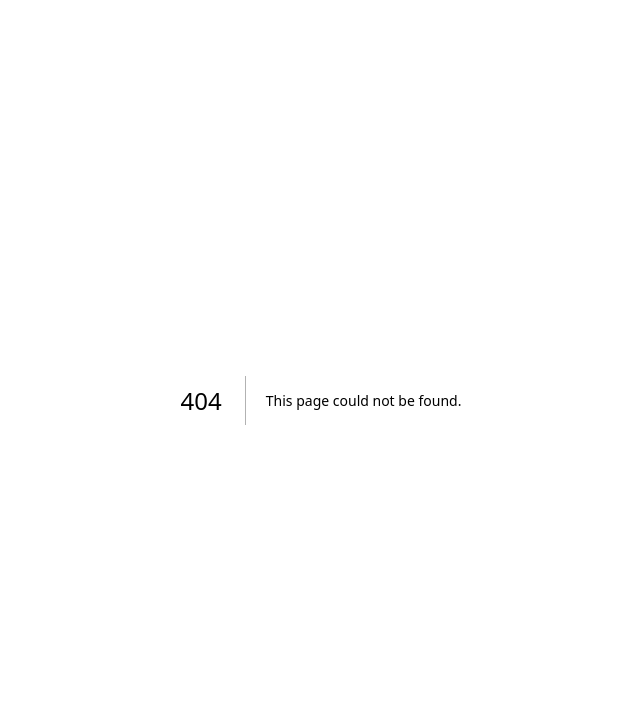
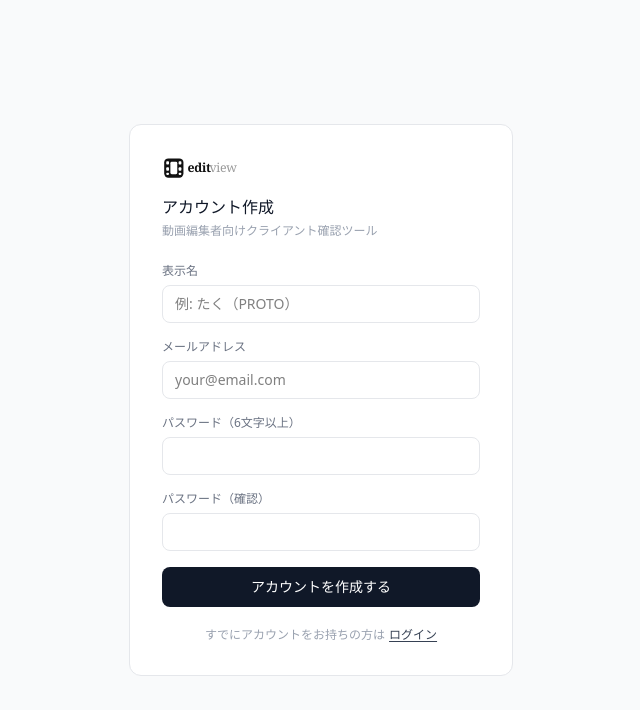
Before and after one commit to taku0811xxx-hash/editview-app, a Next.js app: page /register in a window 1280 px wide. Before the commit this address had no page. Shown: the top 710 px of the page, without its empty margins (319-959 px from the left). Built offline with nearby package versions, Linux system fonts and the light colour scheme; no server answers.

Commit message:
feat: 登録画面追加・メール認証必須化

```diff
--- a/src/app/login/page.tsx
+++ b/src/app/login/page.tsx
@@ -4,6 +4,7 @@ import { useState } from 'react'
 import { signInWithEmailAndPassword } from 'firebase/auth'
 import { auth } from '@/lib/firebase'
 import { useRouter } from 'next/navigation'
+import Link from 'next/link'
 
 export default function LoginPage() {
   const [email, setEmail] = useState('')
@@ -17,7 +18,11 @@ export default function LoginPage() {
     setLoading(true)
     setError('')
     try {
-      await signInWithEmailAndPassword(auth, email, password)
+      const { user } = await signInWithEmailAndPassword(auth, email, password)
+      if (!user.emailVerified) {
+        setError('メールアドレスの確認が完了していません。届いたメールのリンクをクリックしてください。')
+        return
+      }
       router.push('/dashboard')
     } catch {
       setError('メールアドレスまたはパスワードが正しくありません')
@@ -61,6 +66,10 @@ export default function LoginPage() {
             {loading ? 'ログイン中...' : 'ログイン'}
           </button>
         </form>
+        <p className="text-xs text-center text-gray-400 mt-5">
+          アカウントをお持ちでない方は
+          <Link href="/register" className="text-gray-700 underline underline-offset-2 ml-1">新規登録</Link>
+        </p>
       </div>
     </div>
   )
--- /dev/null
+++ b/src/app/register/page.tsx
@@ -0,0 +1,167 @@
+'use client'
+
+import { useState } from 'react'
+import { createUserWithEmailAndPassword, sendEmailVerification } from 'firebase/auth'
+import { doc, setDoc, serverTimestamp } from 'firebase/firestore'
+import { auth, db } from '@/lib/firebase'
+import Link from 'next/link'
+
+type Phase = 'register' | 'verify'
+
+export default function RegisterPage() {
+  const [phase, setPhase] = useState<Phase>('register')
+  const [displayName, setDisplayName] = useState('')
+  const [email, setEmail] = useState('')
+  const [password, setPassword] = useState('')
+  const [passwordConfirm, setPasswordConfirm] = useState('')
+  const [error, setError] = useState('')
+  const [loading, setLoading] = useState(false)
+
+  const handleRegister = async (e: React.FormEvent) => {
+    e.preventDefault()
+    setError('')
+
+    if (password !== passwordConfirm) {
+      setError('パスワードが一致しません')
+      return
+    }
+    if (password.length < 6) {
+      setError('パスワードは6文字以上で入力してください')
+      return
+    }
+
+    setLoading(true)
+    try {
+      const { user } = await createUserWithEmailAndPassword(auth, email, password)
+
+      // メール認証を送信
+      await sendEmailVerification(user)
+
+      // Firestoreにeditorデータを保存
+      await setDoc(doc(db, 'editors', user.uid), {
+        displayName,
+        email,
+        createdAt: serverTimestamp(),
+      })
+
+      setPhase('verify')
+    } catch (err: unknown) {
+      const code = (err as { code?: string }).code
+      if (code === 'auth/email-already-in-use') {
+        setError('このメールアドレスはすでに登録されています')
+      } else if (code === 'auth/invalid-email') {
+        setError('メールアドレスの形式が正しくありません')
+      } else {
+        setError('登録に失敗しました。もう一度お試しください')
+      }
+    } finally {
+      setLoading(false)
+    }
+  }
+
+  if (phase === 'verify') {
+    return (
+      <div className="min-h-screen flex items-center justify-center bg-gray-50">
+        <div className="bg-white border border-gray-200 rounded-xl p-8 w-full max-w-sm text-center">
+          <div className="w-12 h-12 bg-blue-50 rounded-full flex items-center justify-center mx-auto mb-4">
+            <span className="text-blue-600 text-xl">✉</span>
+          </div>
+          <h1 className="text-base font-medium text-gray-900 mb-2">確認メールを送信しました</h1>
+          <p className="text-sm text-gray-500 mb-6">
+            <span className="font-medium text-gray-700">{email}</span> に確認メールを送りました。メール内のリンクをクリックして登録を完了してください。
+          </p>
+          <Link
+            href="/login"
+            className="block w-full bg-gray-900 text-white text-sm py-2 rounded-lg hover:bg-gray-700 transition-colors"
+          >
+            ログイン画面へ
+          </Link>
+          <p className="text-xs text-gray-400 mt-4">メールが届かない場合はスパムフォルダをご確認ください</p>
+        </div>
+      </div>
+    )
+  }
+
+  return (
+    <div className="min-h-screen flex items-center justify-center bg-gray-50">
+      <div className="bg-white border border-gray-200 rounded-xl p-8 w-full max-w-sm">
+        <div className="mb-6">
+          <div className="flex items-center gap-2 mb-4">
+            <svg width="80" height="22" viewBox="0 0 110 32" fill="none">
+              <rect width="28" height="28" x="0" y="2" rx="6" fill="#111"/>
+              <rect x="3" y="6" width="4" height="5" rx="1.2" fill="white"/>
+              <rect x="3" y="15" width="4" height="5" rx="1.2" fill="white"/>
+              <rect x="3" y="23" width="4" height="3" rx="1.2" fill="white"/>
+              <rect x="21" y="6" width="4" height="5" rx="1.2" fill="white"/>
+              <rect x="21" y="15" width="4" height="5" rx="1.2" fill="white"/>
+              <rect x="21" y="23" width="4" height="3" rx="1.2" fill="white"/>
+              <rect x="9" y="7" width="10" height="18" rx="2" fill="white"/>
+              <text x="34" y="22" fontFamily="Georgia,serif" fontSize="18" fontWeight="700" fill="#111" letterSpacing="-0.5">edit</text>
+              <text x="66" y="22" fontFamily="Georgia,serif" fontSize="18" fontWeight="400" fill="#999" letterSpacing="-0.5">view</text>
+            </svg>
+          </div>
+          <h1 className="text-base font-medium text-gray-900">アカウント作成</h1>
+          <p className="text-xs text-gray-400 mt-1">動画編集者向けクライアント確認ツール</p>
+        </div>
+
+        <form onSubmit={handleRegister} className="space-y-4">
+          <div>
+            <label className="block text-xs text-gray-500 mb-1.5">表示名</label>
+            <input
+              type="text"
+              value={displayName}
+              onChange={e => setDisplayName(e.target.value)}
+              placeholder="例: たく（PROTO）"
+              className="w-full border border-gray-200 rounded-lg px-3 py-2 text-sm focus:outline-none focus:border-gray-400"
+              required
+            />
+          </div>
+          <div>
+            <label className="block text-xs text-gray-500 mb-1.5">メールアドレス</label>
+            <input
+              type="email"
+              value={email}
+              onChange={e => setEmail(e.target.value)}
+              placeholder="your@email.com"
+              className="w-full border border-gray-200 rounded-lg px-3 py-2 text-sm focus:outline-none focus:border-gray-400"
+              required
+            />
+          </div>
+          <div>
+            <label className="block text-xs text-gray-500 mb-1.5">パスワード（6文字以上）</label>
+            <input
+              type="password"
+              value={password}
+              onChange={e => setPassword(e.target.value)}
+              className="w-full border border-gray-200 rounded-lg px-3 py-2 text-sm focus:outline-none focus:border-gray-400"
+              required
+            />
+          </div>
+          <div>
+            <label className="block text-xs text-gray-500 mb-1.5">パスワード（確認）</label>
+            <input
+              type="password"
+              value={passwordConfirm}
+              onChange={e => setPasswordConfirm(e.target.value)}
+              className="w-full border border-gray-200 rounded-lg px-3 py-2 text-sm focus:outline-none focus:border-gray-400"
+              required
+            />
+          </div>
+          {error && <p className="text-xs text-red-500">{error}</p>}
+          <button
+            type="submit"
+            disabled={loading}
+            className="w-full bg-gray-900 text-white rounded-lg py-2.5 text-sm font-medium hover:bg-gray-700 disabled:opacity-50 transition-colors"
+          >
+            {loading ? '登録中...' : 'アカウントを作成する'}
+          </button>
+        </form>
+
+        <p className="text-xs text-center text-gray-400 mt-5">
+          すでにアカウントをお持ちの方は
+          <Link href="/login" className="text-gray-700 underline underline-offset-2 ml-1">ログイン</Link>
+        </p>
+      </div>
+    </div>
+  )
+}
```
